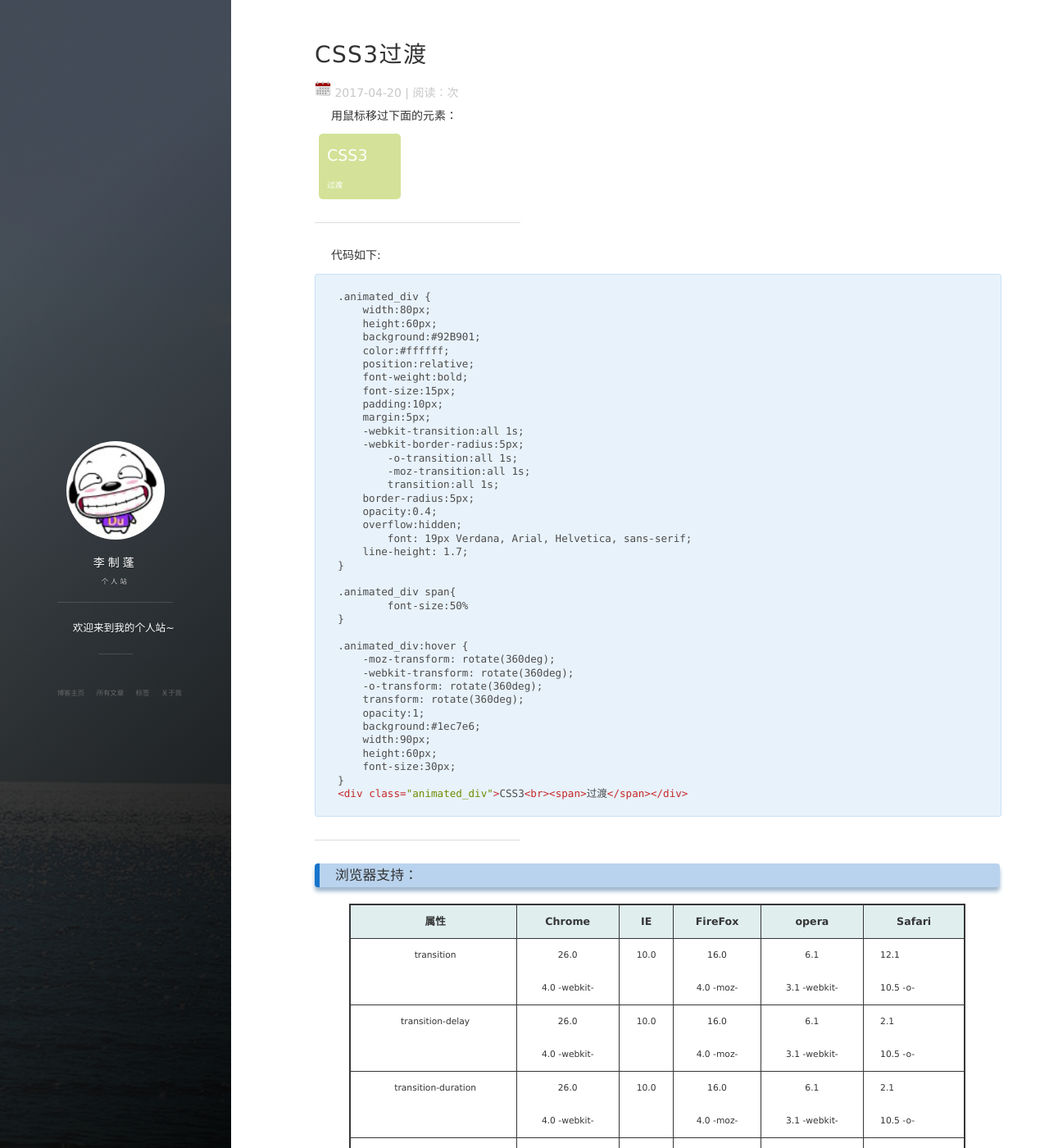
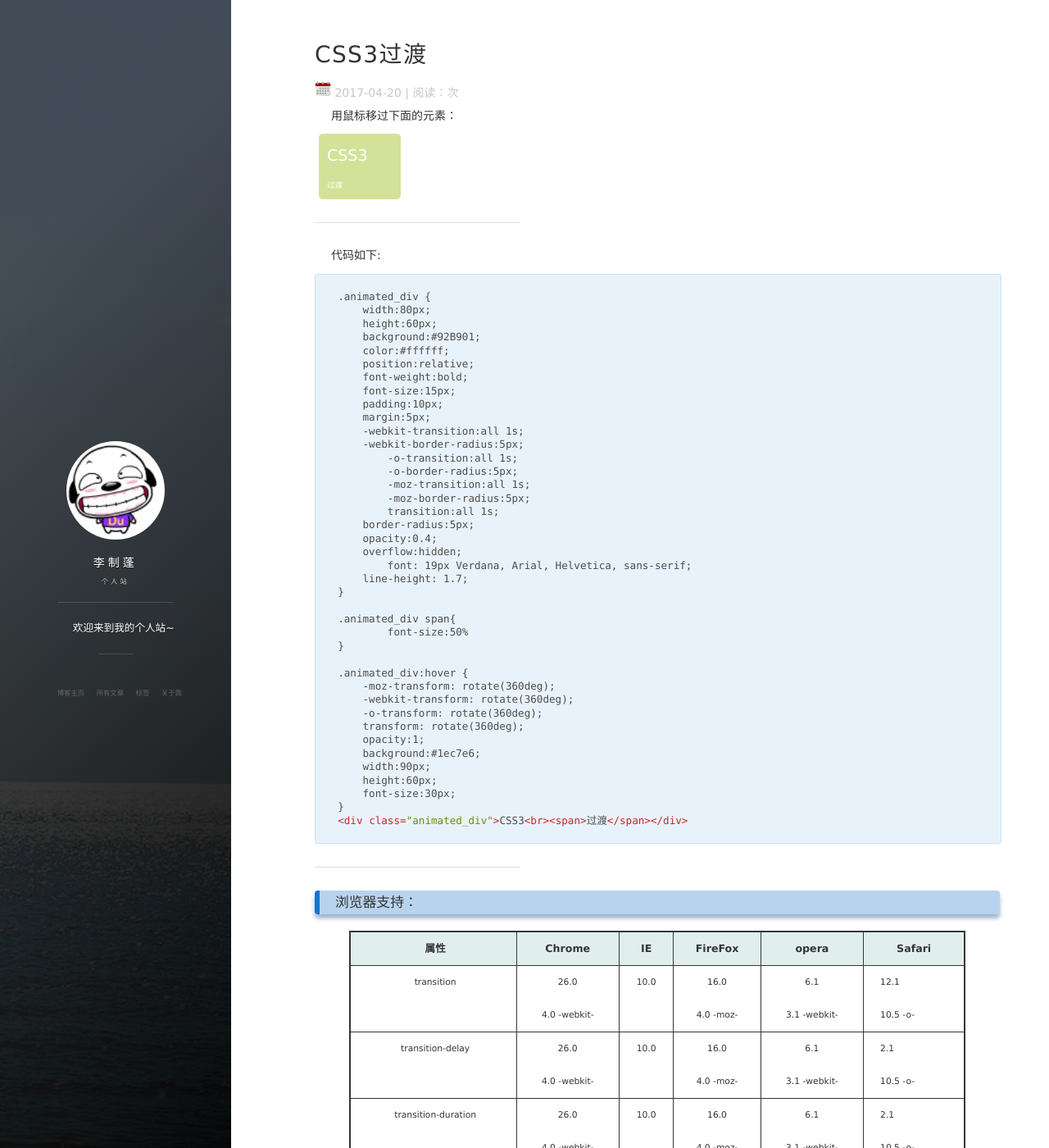
Before and after one commit to ZPom/ZPom.github.io, a Jekyll site: the page built from _posts/2017-04-20-CSS3过渡.md, in a window 1280 px wide and 1400 px high. Shown: the whole window at 82% size. Built offline with Jekyll 4.4.1, drawn with Linux system fonts in a browser that asks for light colours; nearby versions of some CDN libraries; comment, search, counter and statistics services are not loaded; some of the changed text lies outside the part shown.

Commit message:
css3过渡效果

```diff
--- a/_posts/2017-04-20-CSS3过渡.md
+++ b/_posts/2017-04-20-CSS3过渡.md
@@ -78,7 +78,9 @@ table td{
     -webkit-transition:all 1s;
     -webkit-border-radius:5px;
 	-o-transition:all 1s;
+	-o-border-radius:5px;
 	-moz-transition:all 1s;
+	-moz-border-radius:5px;
 	transition:all 1s;
     border-radius:5px;
     opacity:0.4;
@@ -122,9 +124,13 @@ table td{
 
 **注意**： 始终指定transition-duration属性，否则持续时间为0，transition不会有任何效果。
 > **默认值**：all 0 ease 0
+
 > **继承**：no
+
 > **版本**：CSS3
+
 > **JavaScript语法** ：object.style.transition="width 2s"
+
 > **语法**：transition: property duration timing-function delay;
 
 ----------
@@ -136,9 +142,13 @@ table td{
 **注意：** 始终指定transition-duration属性，否则持续时间为0，transition不会有任何效果。
 
 > **默认值**：all
+
 > **继承**：no
+
 > **版本**：CSS3
+
 > **JavaScript语法** ：object.style.transitionProperty="width,height"
+
 > **语法**：transition-property: none|all| property。(定义应用过渡效果的 CSS 属性名称列表，列表以逗号分隔)
 
 
@@ -150,9 +160,13 @@ table td{
 此属性允许一个过渡效果，以改变其持续时间的速度。
 
 > **默认值**：ease
+
 > **继承**：no
+
 > **版本**：CSS3
+
 > **JavaScript语法** ：	object.style.transitionTimingFunction="linear"
+
 > **语法**：transition-timing-function: linear|ease|ease-in|ease-out|ease-in-out|cubic-bezier(n,n,n,n);
 
 ----------
@@ -163,9 +177,13 @@ table td{
 transition-delay值是指以秒为单位（S）或毫秒（ms）。
 
 > **默认值**：0
+
 > **继承**：no
+
 > **版本**：CSS3
+
 > **JavaScript语法** ：object.style.transitionDelay="2s"
+
 > **语法**：transition-delay: time;
 
 ----------
```
